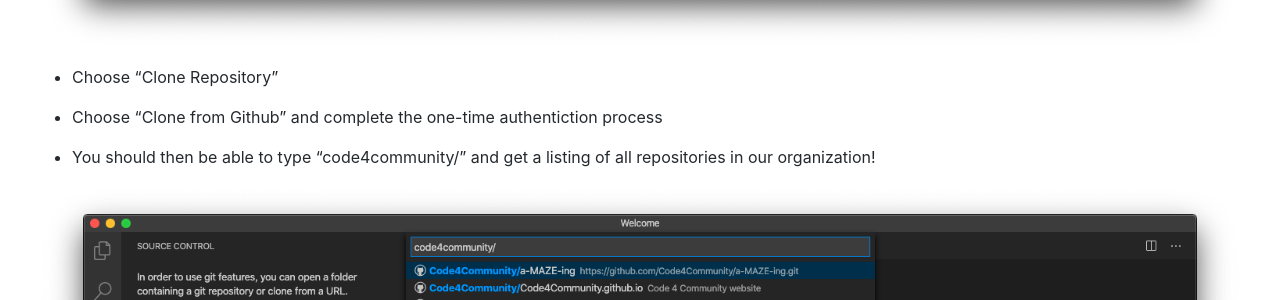
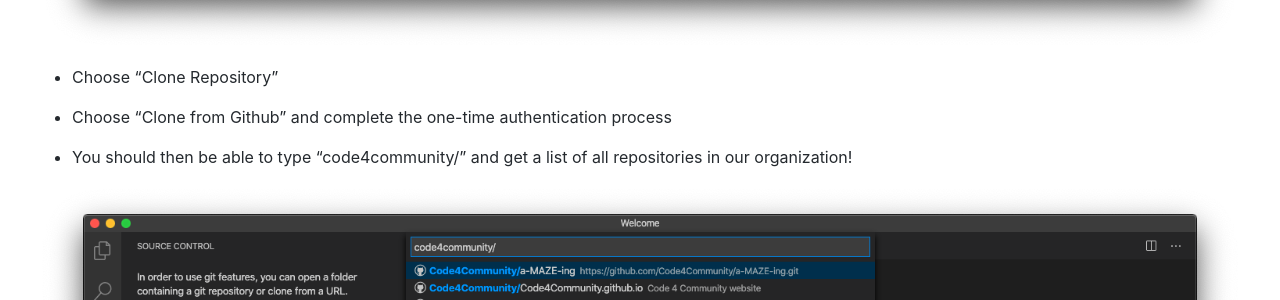
Before and after one commit to Code4Community/Code4Community.github.io, a Jekyll site: the page built from tutorials/git-tutorial.md, in a window 1280 px wide and 900 px high, scrolled down 2597 px. Shown: the part 153-453 px from the top of the window. Built offline with Jekyll 4.4.1, drawn with Linux system fonts in a browser that asks for light colours; nearby versions of some CDN libraries; some of the changed text lies outside the part shown.

Commit message:
Clean up verbiage

```diff
--- a/tutorials/git-tutorial.md
+++ b/tutorials/git-tutorial.md
@@ -87,9 +87,9 @@
 
 - Choose "Clone Repository"
 
-- Choose "Clone from Github" and complete the one-time authentiction process
+- Choose "Clone from Github" and complete the one-time authentication process
 
-- You should then be able to type "code4community/" and get a listing of all repositories in our organization!
+- You should then be able to type "code4community/" and get a list of all repositories in our organization!
 
 ![](images/git-tutorial/screenshot2.png)
 
```
Also changed, not shown: other parts of tutorials/git-tutorial.md (+1 -1 lines).
